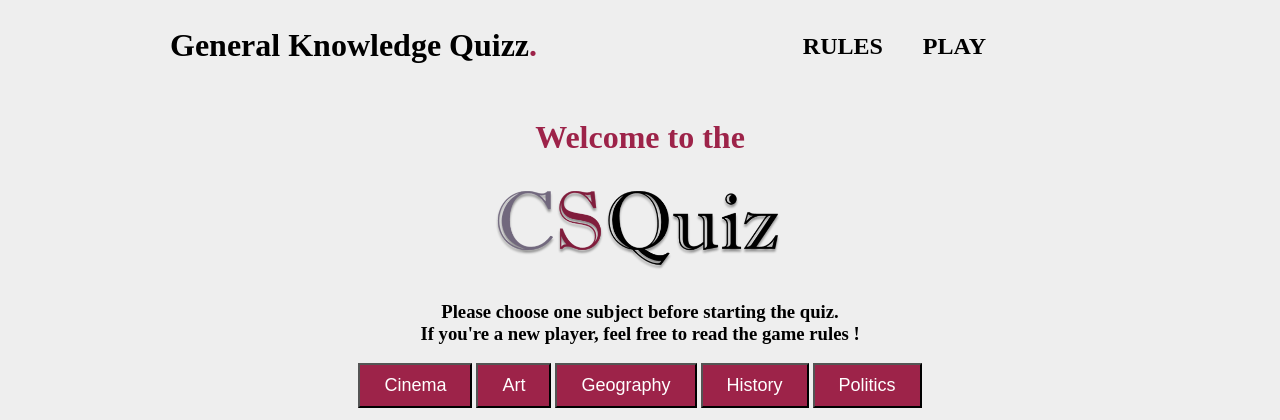
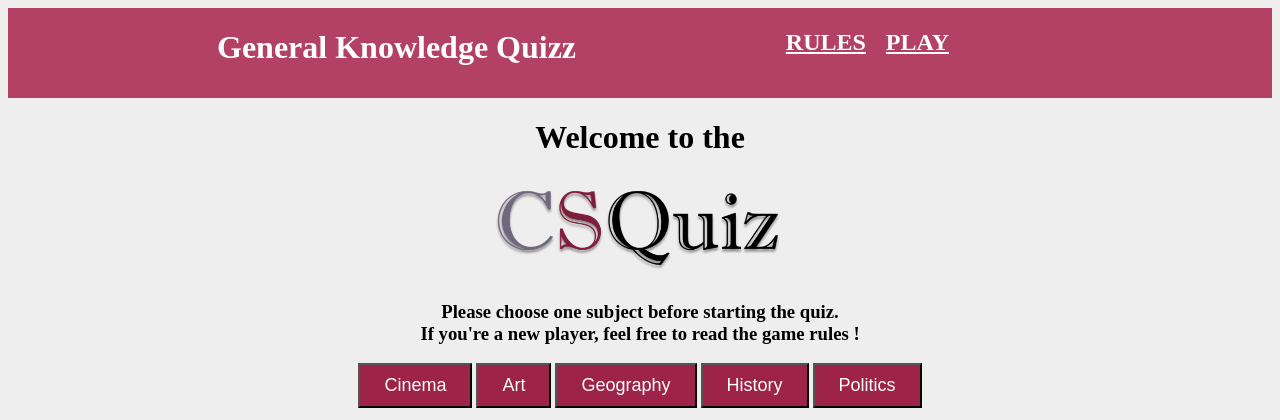
Before and after one commit to Morgane-SJK/CSQuiz, a Flask app: page / in a window 1280 px wide. Shown: the top 420 px of the page. Run offline with Flask 2, Linux system fonts and the light colour scheme.

Commit message:
Front addin

```diff
--- a/static/css/header.css
+++ b/static/css/header.css
@@ -8,19 +8,21 @@
 }
 
 /* HEADER */
+
 header {
   height: 90px;
+  background-color: #b34165;
 }
 header h1 {
   float: left;
-  margin-top: 2%;
-  color: black;
+  color: white;
+  margin-left: 5%;
 }
 header nav {
   float: right;
-  margin-right: 10%;
+  margin-right: 15%;
   margin-top: 0.5%;
-  color: black;
+  color: white;
 }
 header nav ul li {
   float: right;
@@ -31,4 +33,13 @@ header nav ul li a {
   font-weight: bold;
   margin-right: 20px;
   font-size: 150%;
+  color: white;
 }
+
+header nav ul li a:hoover {
+  text-transform: uppercase;
+  font-weight: bold;
+  margin-right: 20px;
+  font-size: 150%;
+  color: blue;
+}
--- a/static/css/index.css
+++ b/static/css/index.css
@@ -1,17 +1,15 @@
-
 body {
   font-weight: normal;
-  background-color: #EEEEEE;
+  background-color: #eeeeee;
   text-align: center;
 }
 
-h1 {
-  color: #9D2349;
-}
-
+/* h1 {
+  color: #9d2349;
+} */
 
 /* Navigation Bar */
-nav ul{
+/* nav ul{
 	margin:0;
 	padding:0;
 	background-color: #D6D3DB;
@@ -23,115 +21,114 @@ nav a{
 	padding: 10px;
 
 	text-align: center;
-	text-decoration: none; /* to remove underlying of the links */
+	text-decoration: none;
 
 	color: black;
 
 	font-size : 20px;
 }
 
+
 nav li {
   margin-top: 10px;
   font-weight: bold;
 }
+*/
 
 /* Change the link color on hover and add the underlying*/
-nav a:hover{
-	color: #9D2349;
+/* nav a:hover {
+  color: #9d2349;
   text-decoration: underline;
-}
+} */
 
 /* Boutons de la classe subject-buttons */
 .subject-buttons button {
-	background-color: #9D2349;
-	color : white;
-	padding : 10px 24px;
-	font-size : 18px;
-	cursor : pointer;
+  background-color: #9d2349;
+  color: white;
+  padding: 10px 24px;
+  font-size: 18px;
+  cursor: pointer;
 }
 
 .subject-buttons button:hover {
-	opacity:0.7;
+  opacity: 0.7;
 }
 
 .subject-buttons button:focus {
-	opacity : 1;
-	background-color: #D4406E;
-	border : 3px solid #71687D;
+  opacity: 1;
+  background-color: #d4406e;
+  border: 3px solid #71687d;
 }
 
-.selected-button {
-	background-color: #9D2349;
-	color : white;
-	padding : 10px 24px;
-	font-size : 18px;
-	cursor : pointer;
+.subject-buttons button:selected {
+  opacity: 1;
+  background-color: #d4406e;
+  border: 3px solid #71687d;
 }
 
 .subject-buttons button:disabled {
-	cursor : not-allowed;
+  cursor: not-allowed;
 }
 
-[class^="answers"]{
-	margin-top : 5px;
-	border : 2px solid black;
-	background-color: #FFCCFF;
+[class^="answers"] {
+  margin-top: 5px;
+  border: 2px solid black;
+  background-color: #ffccff;
 }
 
 /* Boutons de la classe answer-buttons */
-button.answer-buttons{
-	margin-bottom : 10px;
-	margin-right : 10px;
-	background-color: #8FAADC;
-	color : white;
-	padding : 30px;
-	font-size : 18px;
-	cursor : pointer;
-	width : 300px;
+button.answer-buttons {
+  margin-bottom: 10px;
+  margin-right: 10px;
+  background-color: #8faadc;
+  color: white;
+  padding: 30px;
+  font-size: 18px;
+  cursor: pointer;
+  width: 300px;
 }
 
 button.answer-buttons:hover {
-	opacity:0.7;
+  opacity: 0.7;
 }
 
-button.answer-buttons:focus{
-	opacity:0.7;
-	border : 5px solid yellow;
+button.answer-buttons:focus {
+  opacity: 0.7;
+  border: 5px solid yellow;
 }
 
-button.answer-buttons:disabled{
-	cursor : not-allowed;
+button.answer-buttons:disabled {
+  cursor: not-allowed;
 }
-
 
 /* Boutons de la classe submit */
 button.submit {
-	background-color: #71687D;
-	color : white;
-	padding : 10px 24px;
-	font-size : 18px;
-	cursor : pointer;
-	margin-bottom : 5px;
+  background-color: #71687d;
+  color: white;
+  padding: 10px 24px;
+  font-size: 18px;
+  cursor: pointer;
+  margin-bottom: 5px;
 }
 
 button.submit:hover {
-	background-color: #BBB6C2;
+  background-color: #bbb6c2;
 }
 
 button.submit:focus {
-	background-color: #BBB6C2;
-	border : 2px solid #71687D;
+  background-color: #bbb6c2;
+  border: 2px solid #71687d;
 }
 
 button.submit:active {
-	background-color: #BBB6C2;
-	border : 2px solid #71687D;
+  background-color: #bbb6c2;
+  border: 2px solid #71687d;
 }
 
 button.submit:disabled {
   /* background-color: #BBB6C2;  Pour garder même couleur que quand on a cliqué dessus mais mauvaise idée*/
   /* border : 2px solid #71687D; */
-	cursor : not-allowed;
+  cursor: not-allowed;
 }
 
 .rules {
--- a/static/js/quiz.js
+++ b/static/js/quiz.js
@@ -9,12 +9,12 @@ function start() {
   //Disable the START button
   document.getElementById("start").disabled = true;
 
-  // TODO : freezer tous les boutons sur les thèmes mais ça marche pas
-  for (const elem of document.getElementsByClassName("subject-buttons")){
-    for(const button of elem.getElementsByTagName("button")){
+  // TODO : laisser en gras le bouton selectionner
+  for (const elem of document.getElementsByClassName("subject-buttons")) {
+    for (const button of elem.getElementsByTagName("button")) {
       button.disabled = true;
-      if(button.innerText == theme){
-        button.className = "selected-button";
+      if (button.innerText == theme) {
+        button.className = "subject-buttons button:selected";
       }
     }
   }
--- a/templates/index.html
+++ b/templates/index.html
@@ -9,20 +9,19 @@
     <script src="./static/js/quiz.js"></script>
     <script src="./static/js/index.js"></script>
   </head>
-
+  <body>
     <header>
       <div class="wrapper">
-        <h1>General Knowledge Quizz<span class="purple">.</span></h1>
+        <h1>General Knowledge Quizz</h1>
         <nav>
           <ul>
-                <li><a href="index.html" >Play</a></li>
-                <li><a href="rules.html" >Rules</a></li>
+            <li><a href="index.html">Play</a></li>
+            <li><a href="rules.html">Rules</a></li>
           </ul>
         </nav>
       </div>
     </header>
 
-  <body>
     <div id="main">
       <h1>Welcome to the</h1>
 
```
Also changed, not shown: templates/rules.html (+6 -2 lines), templates/rules_french.html (+6 -2 lines). Lines whose indentation alone changed are shown as unchanged.
